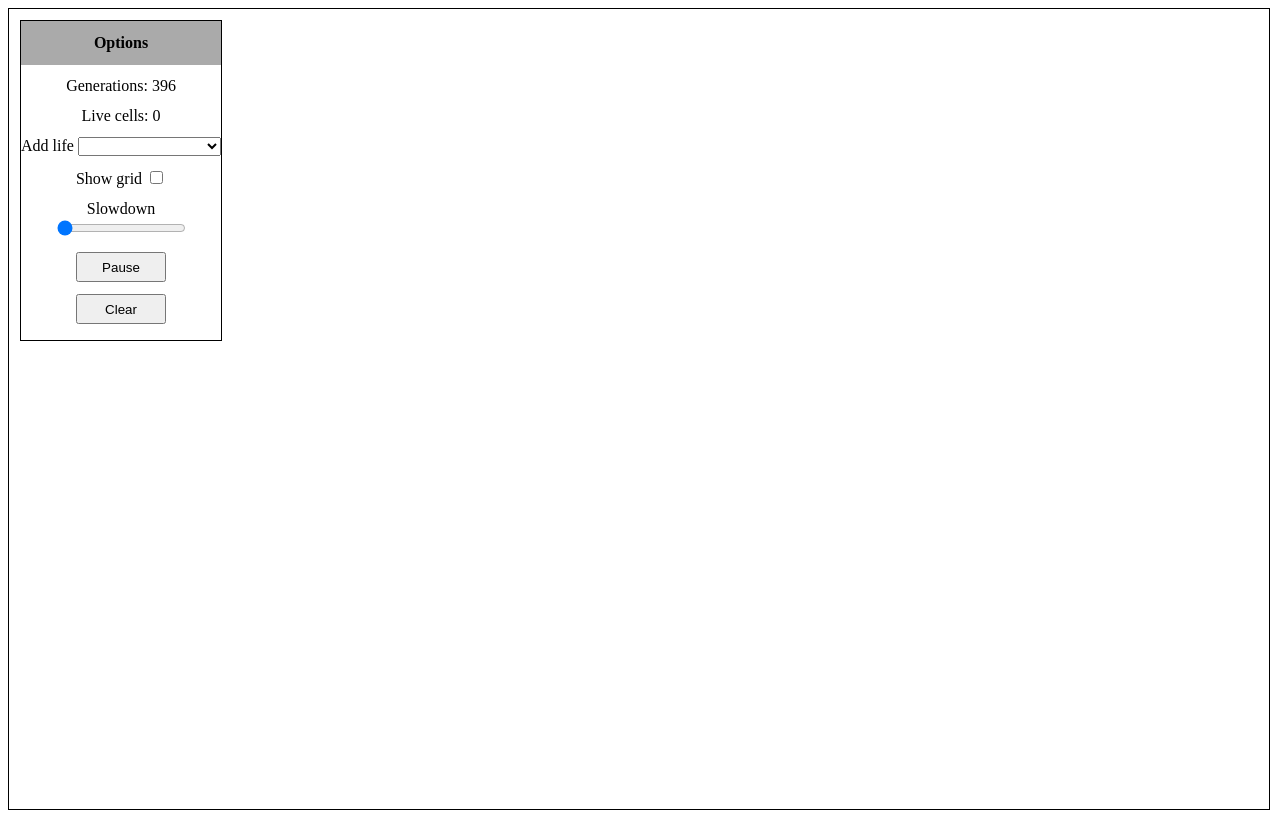
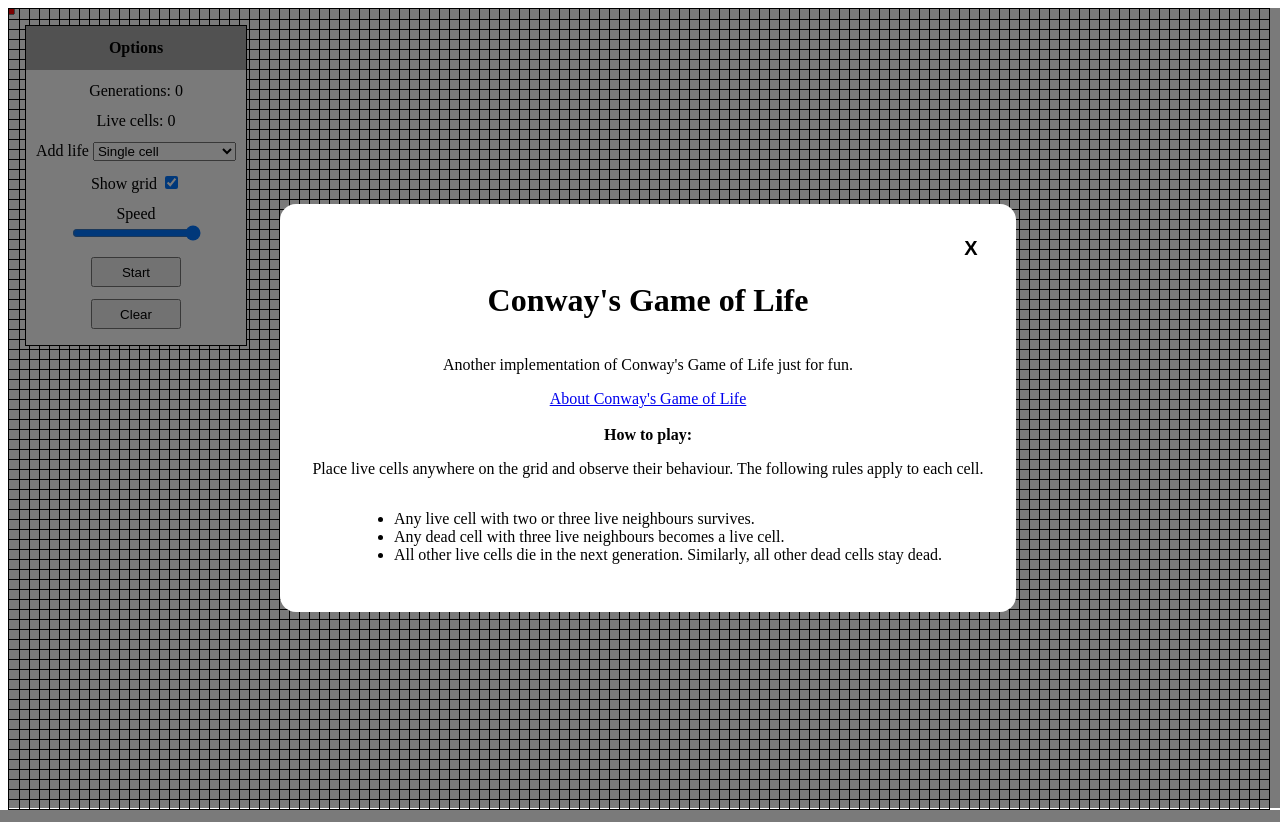
Before and after one commit to vrajafraja/game-of-life, a PHP site: page / in a window 1280 px wide. Run offline with PHP 8.4, Linux system fonts and the light colour scheme.

Commit message:
add modal

```diff
--- a/index.html
+++ b/index.html
@@ -18,8 +18,9 @@
             <div class="new-life">
                 <label for="newLifes">Add life</label>
                 <select id="newLifes" onchange="addLife(this.value)">
-                    <option>
-                        </options>
+                    <option value="singleCell" selected>
+                        Single cell
+                    </option>
                     <optgroup label="--- Still Lifes ---">
                         <option value="block">Block</option>
                         <option value="beeHive">Bee-hive</option>
@@ -51,15 +52,15 @@
             </div>
             <div class="show-grid">
                 Show grid
-                <input type="checkbox" id="showGrid" onClick="toggleGrid()">
+                <input type="checkbox" id="showGrid" onClick="toggleGrid()" checked="true">
             </div>
-            <div class="slowdown">
-                Slowdown<br>
-                <input type="range" id="slowdown" name="slowdown" value="0" min="0" max=".5" step=".01"
-                    onmousemove="onSlowDownChange(this.value)">
+            <div class="speed">
+                Speed<br>
+                <input type="range" id="speed" name="speed" value=".5" min="0" max=".5" step=".01"
+                    onmousemove="onSpeedChange(this.value)">
             </div>
             <button onClick="onPauseClick(this)">
-                Pause
+                Start
             </button>
             <button onClick="onClearClick(this)">
                 Clear
@@ -67,6 +68,27 @@
         </div>
     </div>
     <canvas id="viewport"></canvas>
+    <div id="background" class="shadow">
+        <div id="modal" class="modal">
+            <button id="closeModal" class="close">X</button>
+            <h1>Conway's Game of Life</h1>
+            <p>Another implementation of Conway's Game of Life just for fun.</p>
+            <a href="https://en.wikipedia.org/wiki/Conway%27s_Game_of_Life" rel="noopener noreferrer"
+                target="blank">About Conway's
+                Game of Life</a>
+            <br />
+            <strong>How to play:</strong>
+            <p>
+                Place live cells anywhere on the grid and observe their behaviour. The following rules apply to each
+                cell.
+            </p>
+            <ul>
+                <li>Any live cell with two or three live neighbours survives.
+                <li>Any dead cell with three live neighbours becomes a live cell.</li>
+                <li>All other live cells die in the next generation. Similarly, all other dead cells stay dead.</li>
+            </ul>
+        </div>
+    </div>
 </body>
 
 </html>
--- a/src/app.js
+++ b/src/app.js
@@ -1,6 +1,7 @@
 "use strict";
 
 const LIFE_TEMPLATES = {
+  singleCell: [[0, 0]],
   block: [
     [0, 0],
     [1, 0],
@@ -243,21 +244,21 @@ var canvas;
 var context;
 var mousePosition;
 
-var slowdown = 0;
+var speed = 0;
 var size = 10;
-var paused = false;
-var showGrid = false;
+var paused = true;
+var showGrid = true;
 
 let blobArray = [];
 let newLife = [];
 
 let desk;
 
-var ui;
-var utils;
+let _lastSpawn = 0;
 
-var heatMap;
-var heatMapVisits;
+function closeModal(target) {
+  target.remove();
+}
 
 function onPauseClick(event) {
   paused = !paused;
@@ -275,8 +276,8 @@ function onClearClick(event) {
   desk = [...Array(canvas.width)].map((x) => Array(canvas.height).fill(false));
 }
 
-function onSlowDownChange(value) {
-  slowdown = value;
+function onSpeedChange(value) {
+  speed = 0.5 - value;
 }
 
 function toggleGrid(event) {
@@ -301,7 +302,7 @@ function addLife(value) {
 
 dragElement(document.getElementById("menu"));
 
-function dragElement(elmnt) {
+function dragElement(element) {
   if (!document.getElementById("menu")) {
     return window.setTimeout(
       () => dragElement(document.getElementById("menu")),
@@ -317,7 +318,7 @@ function dragElement(elmnt) {
     document.getElementById("header").onmousedown = dragMouseDown;
   } else {
     /* otherwise, move the DIV from anywhere inside the DIV:*/
-    elmnt.onmousedown = dragMouseDown;
+    element.onmousedown = dragMouseDown;
   }
 
   function dragMouseDown(e) {
@@ -340,8 +341,8 @@ function dragElement(elmnt) {
     pos3 = e.clientX;
     pos4 = e.clientY;
     // set the element's new position:
-    elmnt.style.top = elmnt.offsetTop - pos2 + "px";
-    elmnt.style.left = elmnt.offsetLeft - pos1 + "px";
+    element.style.top = element.offsetTop - pos2 + "px";
+    element.style.left = element.offsetLeft - pos1 + "px";
   }
 
   function closeDragElement() {
@@ -361,15 +362,29 @@ function init() {
   canvas.width =
     window.innerWidth - (window.innerWidth % (size * 2)) - size * 2;
   canvas.height = window.innerHeight - (window.innerHeight % (size * 2));
-  heatMap = context.createImageData(canvas.width, canvas.height);
   desk = [...Array(canvas.width)].map((x) => Array(canvas.height).fill(false));
 
   // Request an animation frame for the first time
   // The gameLoop() function will be called as a callback of this request
   window.requestAnimationFrame(gameLoop);
 
+  let background = document.getElementById("background");
   canvas.addEventListener("mouseup", mouseUp, false);
   canvas.addEventListener("mousemove", mouseMove, false);
+  background.addEventListener("click", (event) => {
+    if (event.target.id === "background") {
+      closeModal(event.target);
+    }
+    event.stopPropagation();
+  });
+  document.getElementById("closeModal").addEventListener("click", (event) => {
+    if (event.target.id === "closeModal") {
+      closeModal(background);
+    }
+    event.stopPropagation();
+  });
+
+  addLife("singleCell");
 }
 
 function mouseUp(event) {
@@ -379,7 +394,6 @@ function mouseUp(event) {
   positionY += size / 2;
   if (!desk[positionX][positionY]) {
     if (newLife.length) {
-      let blob;
       newLife.forEach((blob) => {
         blob = new Blob({
           positionX: blob._positionX + positionX,
@@ -399,7 +413,15 @@ function mouseUp(event) {
   } else {
     desk[positionX][positionY].destroy();
     desk[positionX][positionY] = false;
+    filterDestroyed();
   }
+}
+
+function filterDestroyed() {
+  blobArray.map((blob) => blob.update());
+  blobArray = blobArray.filter((blob) => {
+    return !blob.isDestroyed();
+  });
 }
 
 function mouseMove(event) {
@@ -421,32 +443,13 @@ function gameLoop(timeStamp) {
   // Perform the drawing operation
   draw();
 
-  // The loop function has reached it's end
-  // Keep requesting new frames
   window.requestAnimationFrame(gameLoop);
 }
-
-function drawGrid() {
-  for (var x = 0; x <= canvas.width; x += size) {
-    context.moveTo(0.5 + x + size, 0);
-    context.lineTo(0.5 + x + size, canvas.height);
-  }
-
-  for (var y = 0; y <= canvas.height; y += size) {
-    context.moveTo(0, 0.5 + y + size);
-    context.lineTo(canvas.width, 0.5 + y + size);
-  }
-
-  context.strokeStyle = "black";
-  context.stroke();
-}
-
-let _lastSpawn = 0;
 
 function update(secondsPassed) {
   if (!paused) {
     secondsInGame += secondsPassed;
-    if (secondsInGame - _lastSpawn > slowdown) {
+    if (secondsInGame - _lastSpawn > speed) {
       _lastSpawn = secondsInGame;
       generations++;
       for (let x = size / 2; x < canvas.width; x += size) {
@@ -468,25 +471,13 @@ function update(secondsPassed) {
           }
         }
       }
-      // for (let x = 15; x < canvas.width; x += 30) {
-      //     for (let y = 15; y < canvas.height; y += 30) {
-      //         let tile = desk[x][y];
-      //         if (tile && tile.shouldBeDeleted()) {
-      //             tile.kill();
-      //             desk[x][y] = false;
-      //         };
-      //     }
-      // }
     }
-    blobArray.map((blob) => blob.update());
-    blobArray = blobArray.filter((blob) => {
-      return !blob.isDestroyed();
-    });
+    filterDestroyed();
   }
 }
 
 function draw() {
-  // Clear the canvas
+  // Clear the canvas, draw new generations and display new life which will be placed on mouseup event
   document.getElementById("generations").innerText = generations;
   document.getElementById("liveCells").innerText = liveCells;
   context.clearRect(0, 0, canvas.width, canvas.height);
@@ -497,11 +488,22 @@ function draw() {
   newLife.forEach((blob) => blob.draw(mousePosition));
 }
 
-function getNeighbours(
-  positionX = this._positionX,
-  positionY = this._positionY,
-  size = this._size
-) {
+function drawGrid() {
+  for (var x = 0; x <= canvas.width; x += size) {
+    context.moveTo(0.5 + x + size, 0);
+    context.lineTo(0.5 + x + size, canvas.height);
+  }
+
+  for (var y = 0; y <= canvas.height; y += size) {
+    context.moveTo(0, 0.5 + y + size);
+    context.lineTo(canvas.width, 0.5 + y + size);
+  }
+
+  context.strokeStyle = "black";
+  context.stroke();
+}
+
+function getNeighbours(positionX, positionY, size) {
   let neighbours = 0;
   if (
     positionX - size < 0 ||
--- a/src/styles.css
+++ b/src/styles.css
@@ -1,18 +1,18 @@
 canvas {
   border: 1px solid;
-    /* margin: 10px; */
+  position: absolute;
 }
 
 .menu {
   position: absolute;
-    z-index: 1000;
+  z-index: 50;
   border: 1px solid;
-    min-width: 200px;
+  min-width: 220px;
   min-height: 150px;
   background-color: white;
   text-align: center;
-    top: 20px;
-    left: 20px;
+  top: 25px;
+  left: 25px;
 }
 
 .menu .options {
@@ -48,10 +48,38 @@ canvas {
   margin-top: 12px;
 }
 
-.menu .slowdown {
+.menu .speed {
   margin-top: 12px;
 }
 
 .menu .new-life {
   margin-top: 12px;
 }
+
+.shadow {
+  position: absolute;
+  z-index: 1000;
+  width: 100%;
+  height: 100%;
+  background-color: rgba(0, 0, 0, 0.52);
+  display: flex;
+}
+
+.shadow .modal {
+  display: flex;
+  flex-direction: column;
+  align-items: center;
+  justify-content: center;
+  background-color: white;
+  border-radius: 1rem;
+  margin: auto;
+  padding: 2rem;
+}
+
+.shadow .modal .close {
+  align-self: flex-end;
+  background: transparent;
+  border: none;
+  font-weight: 900;
+  font-size: 1.25rem;
+}
```
Lines whose indentation alone changed are shown as unchanged.
